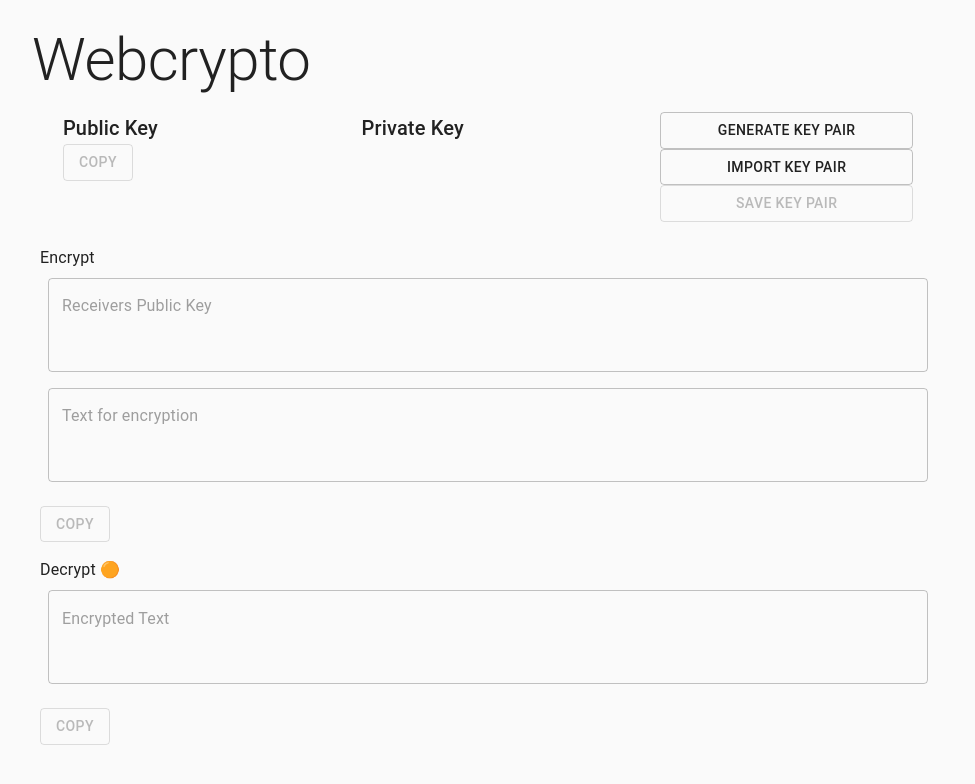
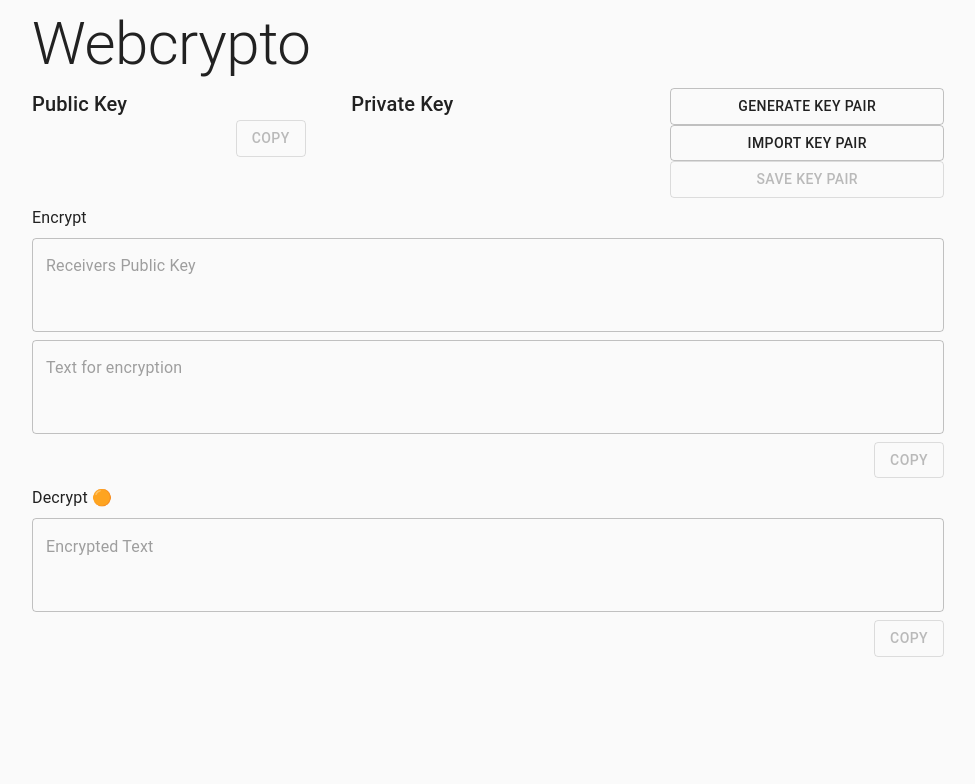
Before and after one commit to yk-szk/webcrypto, a React (Create React App) app: page / in a window 1280 px wide. Shown: the top 784 px of the page, without its empty margins (152-1127 px from the left). Built offline with nearby package versions, Linux system fonts and the light colour scheme.

Commit message:
Update layouts

```diff
--- a/src/App.tsx
+++ b/src/App.tsx
@@ -28,7 +28,7 @@ function App() {
       <CssBaseline />
       <div className="App">
         <header className="App-header"></header>
-        <Container maxWidth="md">
+        <Container maxWidth="md" className="vspacing">
           <Typography component="h1" variant="h2">
             Webcrypto
           </Typography>
--- a/src/Decrypter.tsx
+++ b/src/Decrypter.tsx
@@ -36,7 +36,7 @@ export function Decrypter(props: Props) {
     }
   }
   return (
-    <Box>
+    <Box className="vspacing">
       <Typography title={props.keyPair !== null ? 'Ready' : 'Key is not set'}>
         Decrypt
         {props.keyPair !== null ? ' 🟢' : ' 🟠'}
@@ -57,7 +57,9 @@ export function Decrypter(props: Props) {
       <Box>
         <Typography className="wrap">{decryptedText}</Typography>
       </Box>
+      <Box display="flex" justifyContent="flex-end">
         <Button
+          title="Copy decrypted text"
           disabled={decryptedText === ''}
           onClick={(event) => toClipboard(decryptedText)}
           variant="outlined"
@@ -65,5 +67,6 @@ export function Decrypter(props: Props) {
           Copy
         </Button>
       </Box>
+    </Box>
   );
 }
--- a/src/Encrypter.tsx
+++ b/src/Encrypter.tsx
@@ -61,7 +61,7 @@ export function Encrypter() {
     }
   }
   return (
-    <Box>
+    <Box className="vspacing">
       <Typography>Encrypt</Typography>
       <Box>
         <TextField
@@ -94,7 +94,9 @@ export function Encrypter() {
       <Box>
         <Typography className="wrap">{encryptedText}</Typography>
       </Box>
+      <Box display="flex" justifyContent="flex-end">
         <Button
+          title="Copy encrypted text"
           disabled={encryptedText === ''}
           onClick={(event) => toClipboard(encryptedText)}
           variant="outlined"
@@ -102,5 +104,6 @@ export function Encrypter() {
           Copy
         </Button>
       </Box>
+    </Box>
   );
 }
--- a/src/KeyManager.tsx
+++ b/src/KeyManager.tsx
@@ -119,6 +119,10 @@ async function loadKeyPair(): Promise<CryptoKeyPair> {
 function pemWrap(contents: string, label: string) {
   return `-----BEGIN ${label}-----\n${contents}\n-----END ${label}-----`;
 }
+
+/**
+ * Export key in pem format
+ */
 async function exportKey(
   key: CryptoKey,
   format: 'pkcs8' | 'raw' | 'spki',
@@ -211,6 +215,7 @@ export function KeyManager(props: Props) {
   useEffect(() => {
     const localKeyPair = localStorage.getItem('keyPair');
     if (localKeyPair !== null) {
+      console.log('Load key pair from localStorage');
       parseKeyPair(localKeyPair).then((keyPair) => {
         setKeyPair(keyPair);
       });
@@ -218,19 +223,22 @@ export function KeyManager(props: Props) {
   }, []);
   return (
     <React.Fragment>
-      <Box display="flex" justifyContent="space-around">
+      <Box display="flex" justifyContent="space-between">
         <Box width="30%">
           <Typography component="h3" variant="h6">
             Public Key
           </Typography>
           <Typography title="Key finterprint">{publicFingerprint}</Typography>
+          <Box display="flex" justifyContent="flex-end">
             <Button
+              title="Copy private key"
               disabled={!saveEnabled}
               variant="outlined"
               onClick={() => toClipboard(exportedPublicKey)}
             >
               Copy
             </Button>
+          </Box>
         </Box>
         <Box width="30%">
           <Typography component="h3" variant="h6">
--- a/src/index.css
+++ b/src/index.css
@@ -19,6 +19,7 @@ code {
   word-wrap: break-word;      /* IE */
 }
 
-div {
-  padding: .5rem;
+div.vspacing > * {
+    margin-top: .5rem;
+    margin-bottom: .5rem;
 }
```
Lines whose indentation alone changed are shown as unchanged.
